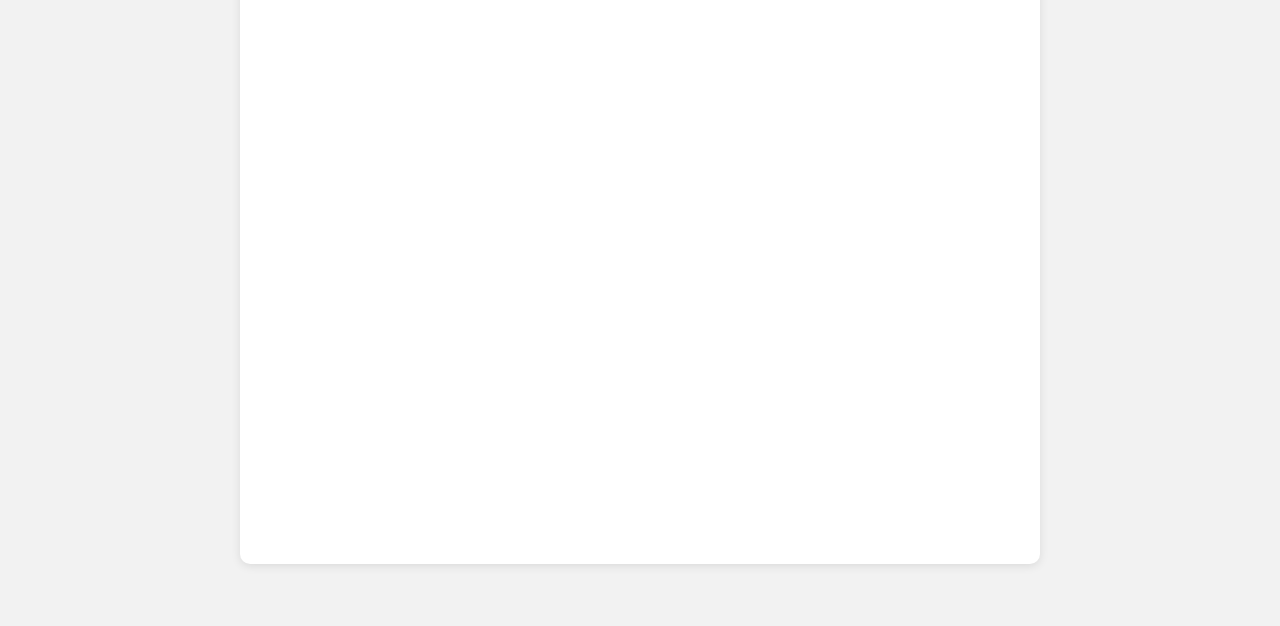
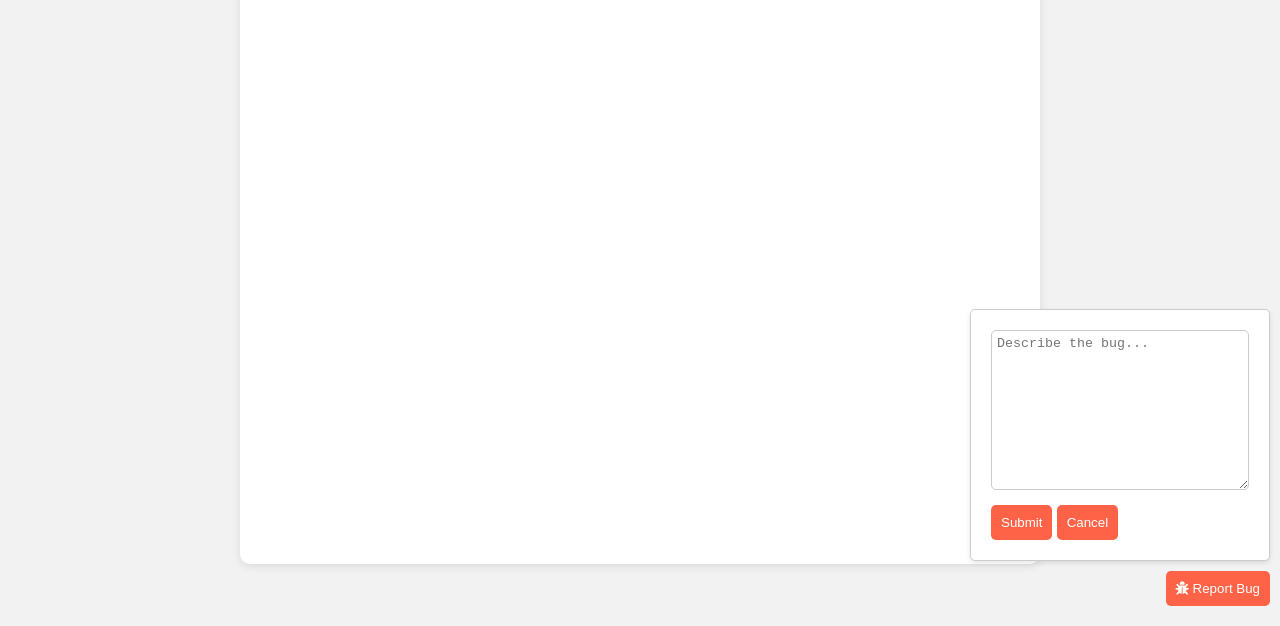
Before and after one commit to jayantp2003/trial.github.io, a plain HTML site: page index.html in a window 1280 px wide. Shown: the part 174-800 px from the top of the page. Drawn offline with Linux system fonts and the light colour scheme.

Commit message:
bug fixing form ui, not complete yet

```diff
--- a/index.html
+++ b/index.html
@@ -339,6 +339,58 @@
     .pagination button.active {
       background-color: #333;
     }
+
+    /* Add this CSS to your existing styles */
+    .bug-report {
+      position: fixed;
+      bottom: 20px;
+      right: 10px;
+    }
+
+    .bug-report button {
+      background-color: #ff6347;
+      /* Red color */
+      color: white;
+      border: none;
+      padding: 10px;
+      border-radius: 5px;
+      cursor: pointer;
+    }
+
+    #bug-report-form {
+      display: none;
+      position: absolute;
+      height: auto;
+      bottom: calc(100% + 10px);
+      /* Adjusted the spacing */
+      right: 0px;
+      /* Adjusted the right alignment */
+      width: 300px;
+      /* Set a fixed width for better layout */
+      background-color: #fff;
+      border: 1px solid #ccc;
+      border-radius: 5px;
+      padding: 20px;
+      /* Increased padding for better spacing */
+      box-shadow: 0 2px 5px rgba(0, 0, 0, 0.1);
+    }
+
+    #bug-report-form textarea {
+      width: calc(100%);
+      height: 20vh;
+      /* Adjusted width to accommodate padding */
+      margin-bottom: 10px;
+      /* Increased margin bottom for better separation */
+      padding: 5px;
+      border: 1px solid #ccc;
+      border-radius: 5px;
+      /* Matched border-radius with other elements */
+    }
+
+    #bug-report-form.hidden {
+      display: block;
+      /* Corrected the display property */
+    }
   </style>
 </head>
 
@@ -374,6 +426,16 @@
     <input type="text" placeholder="Search todos" id="search-input" autocomplete="off" style="display: none;" />
     <ul id="todo-list"></ul>
     <div class="pagination"></div>
+    <div class="bug-report">
+      <button id="bug-report-btn">
+        <i class="fas fa-bug"></i> Report Bug
+      </button>
+      <div id="bug-report-form" class="hidden">
+        <textarea id="bug-description" placeholder="Describe the bug..."></textarea>
+        <button id="bug-submit-btn">Submit</button>
+        <button id="bug-cancel-btn">Cancel</button>
+      </div>
+    </div>
   </div>
 
   <script>
@@ -717,6 +779,50 @@
         });
       }
     });
+
+    const bugReportBtn = document.getElementById("bug-report-btn");
+    const bugReportForm = document.getElementById("bug-report-form");
+
+    function toggleBugReportForm() {
+      bugReportForm.classList.toggle("hidden");
+    }
+
+    // Show bug report form when button is clicked
+    bugReportBtn.addEventListener("click", function () {
+      toggleBugReportForm();
+    });
+
+    // Submit bug report
+    const bugSubmitBtn = document.getElementById("bug-submit-btn");
+    const bugCancelBtn = document.getElementById("bug-cancel-btn");
+    const bugDescriptionInput = document.getElementById("bug-description");
+
+    bugSubmitBtn.addEventListener("click", function () {
+      const bugDescription = bugDescriptionInput.value.trim();
+      if (bugDescription !== "") {
+        console.log("Bug description:", bugDescription);
+        toggleBugReportForm();
+        bugDescriptionInput.value = ""; // Clear input field after submission
+      } else {
+        alert("Please provide a description of the bug.");
+      }
+    });
+
+    // Cancel bug report
+    bugCancelBtn.addEventListener("click", function () {
+      toggleBugReportForm();
+      bugDescriptionInput.value = ""; // Clear input field on cancel
+    });
+
+    // Close the dropdown when clicking outside of it
+    document.addEventListener("click", function (event) {
+      if (!event.target.closest('.bug-report')) {
+        const bugReportForm = document.getElementById('bug-report-form');
+        if (!event.target.closest('#bug-report-form') && !bugReportForm.classList.contains('hidden')) {
+          bugReportForm.classList.add('hidden');
+        }
+      }
+    });
   </script>
 </body>
 
```
